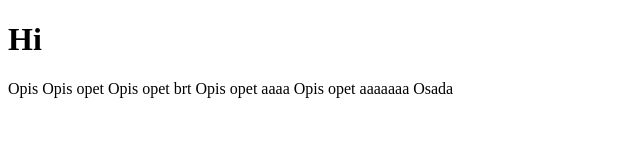
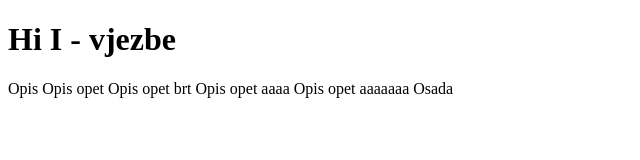
Before and after one commit to krslakdan/rs1-sedmica02, a plain HTML site: page index.html in a window 1280 px wide. Shown: the whole page, without its empty margins (0-640 px from the left). Drawn offline with Linux system fonts and the light colour scheme.

Commit message:
dodao sam vjezbe

```diff
--- a/index.html
+++ b/index.html
@@ -6,7 +6,7 @@
     <title>Document</title>
 </head>
 <body>
-    <h1>Hi</h1>
+    <h1>Hi I - vjezbe</h1>
     <label for="">Opis</label>
     <label for="">Opis opet</label>
     <label for="">Opis opet brt</label>
```
